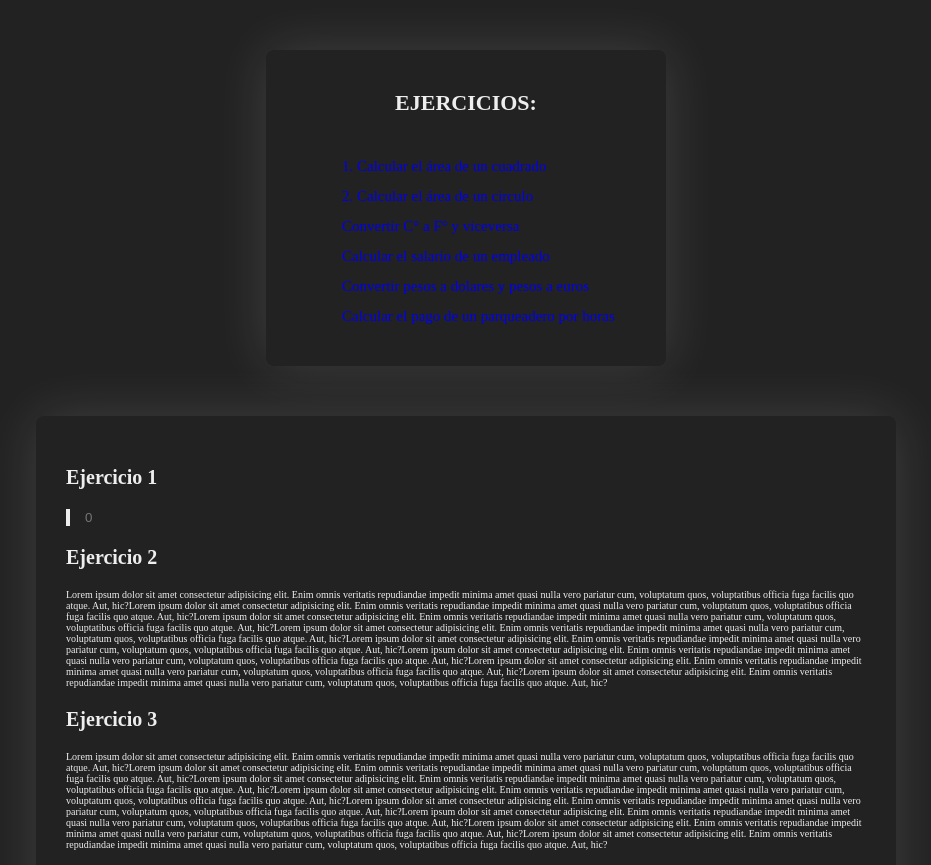
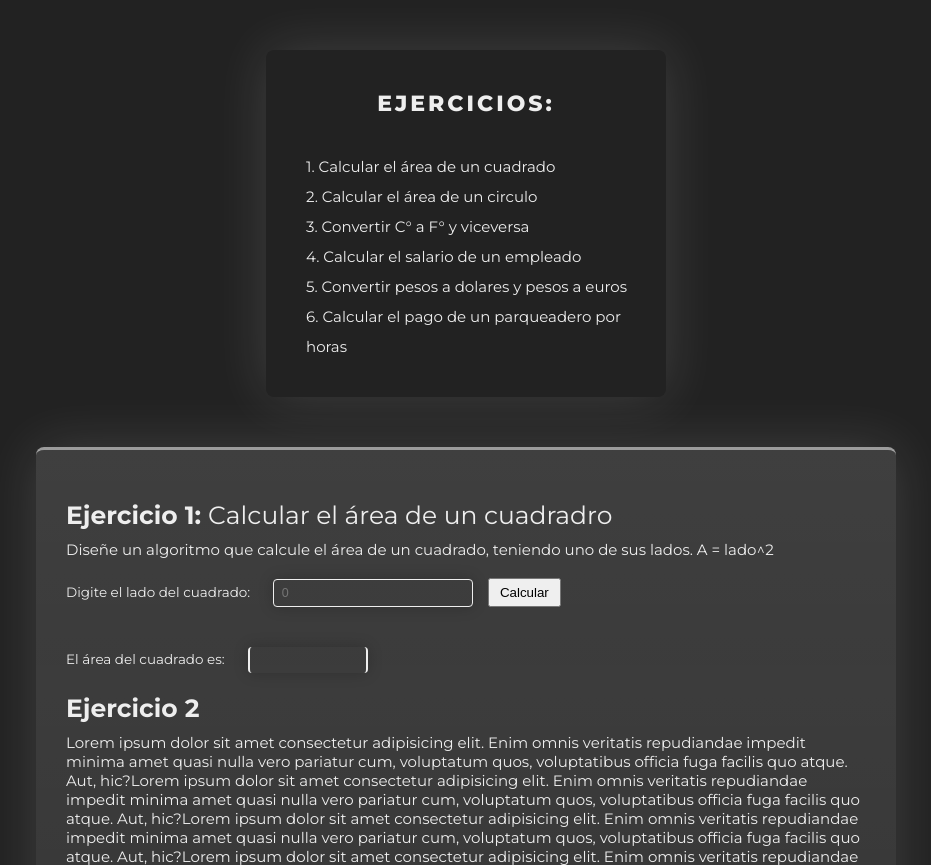
Before and after one commit to AndresLv04/CourdeObjectorientedPromagation, a plain HTML site: page Taller 1/index.html in a window 1280 px wide. Shown: the top 865 px of the page, without its empty margins (174-1105 px from the left). Drawn offline with Linux system fonts and the light colour scheme.

Commit message:
Solucionandejercicio 1

```diff
--- a/Taller 1/CSS/styles.css
+++ b/Taller 1/CSS/styles.css
@@ -4,6 +4,7 @@ body{
     color: #eee;
     font-size: 10px;
     box-sizing: border-box;
+    font-family: Montserrat;
 }
 
 h2{
@@ -12,6 +13,7 @@ h2{
     margin: 0;
     padding: 20px;
     font-size: 2.2em;
+    letter-spacing: 3px;
 }
 
 .container_list_ejercicios, .container_ejercicios{
@@ -26,10 +28,16 @@ h2{
 }
 
 input{
-    padding-left: 15px;
+    width: 25%;
+    box-sizing: border-box;
+    padding: 6px 8px;
     background-color: transparent;
     border: none;
-    border-left: 4px solid #eee;
+    border: 1px solid #eee;
+    box-shadow: 0 0 15px #0003;
+    border-radius: 4px;
+    font-size: 1.25em;
+    margin: 20px 0 20px 0px;
     color: #eee
 }
 
@@ -39,19 +47,55 @@ ul{
 
 a{
     text-decoration: none;
+    color: #eee;
 }
 
 .list_ejercicios_expresiones{
     list-style: none;
     line-height: 2;
-    padding-left: 10%;
+    padding: 0px 35px 0px 0px;
+
 }
 h3{
-    font-size: 2em;
+    font-size: 2.5em;
+    margin: 0 0 10px 0;
+    font-weight: 500;
     color:#eee
+}
+
+#ejercicio1{
+    margin-top: 20px;
 }
 
 .container_ejercicios{
     max-width: 800px;
     padding: 30px;
+    background: linear-gradient(#fff2, transparent);
+    border: none;
+    border-top: 3px solid #eee9;
 }
+
+span{
+    font-weight: 400;
+}
+
+p{
+    font-size: 1.5em;
+    margin: 0;
+}
+label{
+    margin-right: 20px;
+    font-size: 1.35em;
+}
+
+.input_resultado{
+    border: none;
+    border-right: 2px solid #eee;
+    border-left: 2px solid #eee;
+    width: 15%;
+}
+
+button{
+    padding: 5px 10px;
+    margin: 12.5px;
+}
--- a/Taller 1/index.html
+++ b/Taller 1/index.html
@@ -13,17 +13,26 @@
             <ul>
                 <li class="list_ejercicios_expresiones"><a href="#ejercicio1">1. Calcular el área de un cuadrado</a></li>
                 <li class="list_ejercicios_expresiones"><a href="#ejercicio2">2. Calcular el área de un circulo</a></li>
-                <li class="list_ejercicios_expresiones"><a href="#ejercicio3">Convertir C° a F° y viceversa</a></li>
-                <li class="list_ejercicios_expresiones"><a href="#ejercicio4">Calcular el salario de un empleado</a></li>
-                <li class="list_ejercicios_expresiones"><a href="#ejercicio5">Convertir pesos a dolares y pesos a euros</a></li>
-                <li class="list_ejercicios_expresiones"><a href="#ejercicio6">Calcular el pago de un parqueadero por horas</a></li>
+                <li class="list_ejercicios_expresiones"><a href="#ejercicio3">3. Convertir C° a F° y viceversa</a></li>
+                <li class="list_ejercicios_expresiones"><a href="#ejercicio4">4. Calcular el salario de un empleado</a></li>
+                <li class="list_ejercicios_expresiones"><a href="#ejercicio5">5. Convertir pesos a dolares y pesos a euros</a></li>
+                <li class="list_ejercicios_expresiones"><a href="#ejercicio6">6. Calcular el pago de un parqueadero por horas</a></li>
             </ul>
         </div>
 
         <div class="container_ejercicios">
             <div class="container_ejercicio1">
-                <h3 id="ejercicio1"> Ejercicio 1</h3>
-                <input type="number" placeholder="0">
+                <h3 id="ejercicio1"> Ejercicio 1:  <span>Calcular el área de un cuadradro</span></h3>
+                <p>Diseñe un algoritmo que calcule el área de un cuadrado, teniendo uno de sus  lados.
+                A = lado^2</p>
+                <label for="input_ejercicio1">Digite el lado del cuadrado:</label>
+                <input type="number" placeholder="0" id="input_ejercicio1">
+                <button>Calcular</button>
+                <div class="container_resultado">
+                    <label>El área del cuadrado es: </label>
+                    <input class="input_resultado" disabled type="number">
+                </div>
+
             </div>
             <div class="container_ejercicio2">
                 <h3 id="ejercicio2">Ejercicio 2</h3>
```
